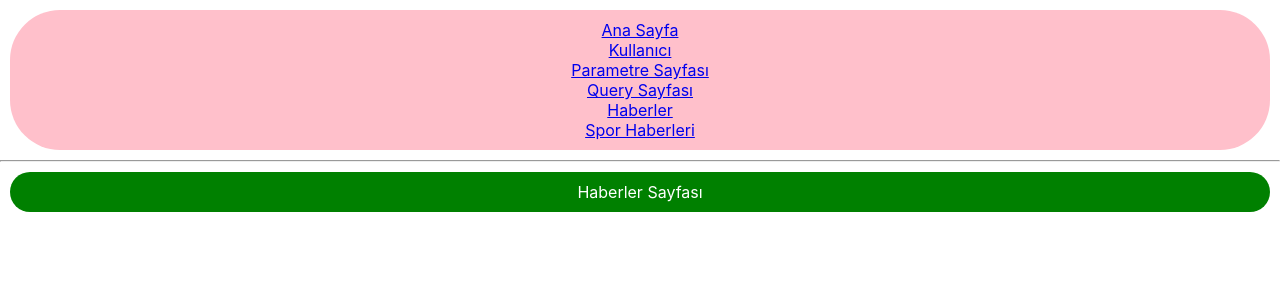
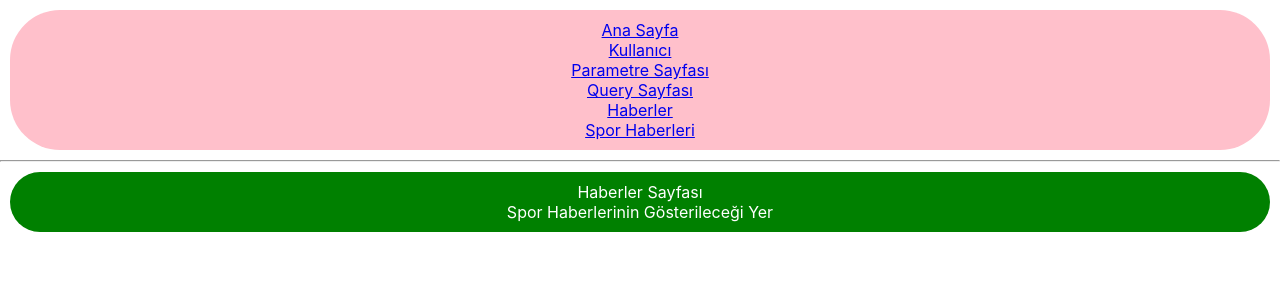
Before and after one commit to huseyinbattal/react-router-dom, a React (Create React App) app: page /haberler in a window 1280 px wide. Shown: the top 300 px of the page. Built offline with nearby package versions, Linux system fonts and the light colour scheme.

Commit message:
Update NewView.js

```diff
--- a/src/views/NewView.js
+++ b/src/views/NewView.js
@@ -1,8 +1,15 @@
 import React from 'react'
+import { Outlet } from 'react-router-dom'
 
 function NewView() {
   return (
-    <div>Haberler Sayfası</div>
+      <div>
+          Haberler Sayfası
+          <div>
+              Spor Haberlerinin Gösterileceği Yer
+          </div>
+          <Outlet/>
+      </div>
   )
 }
 
```
